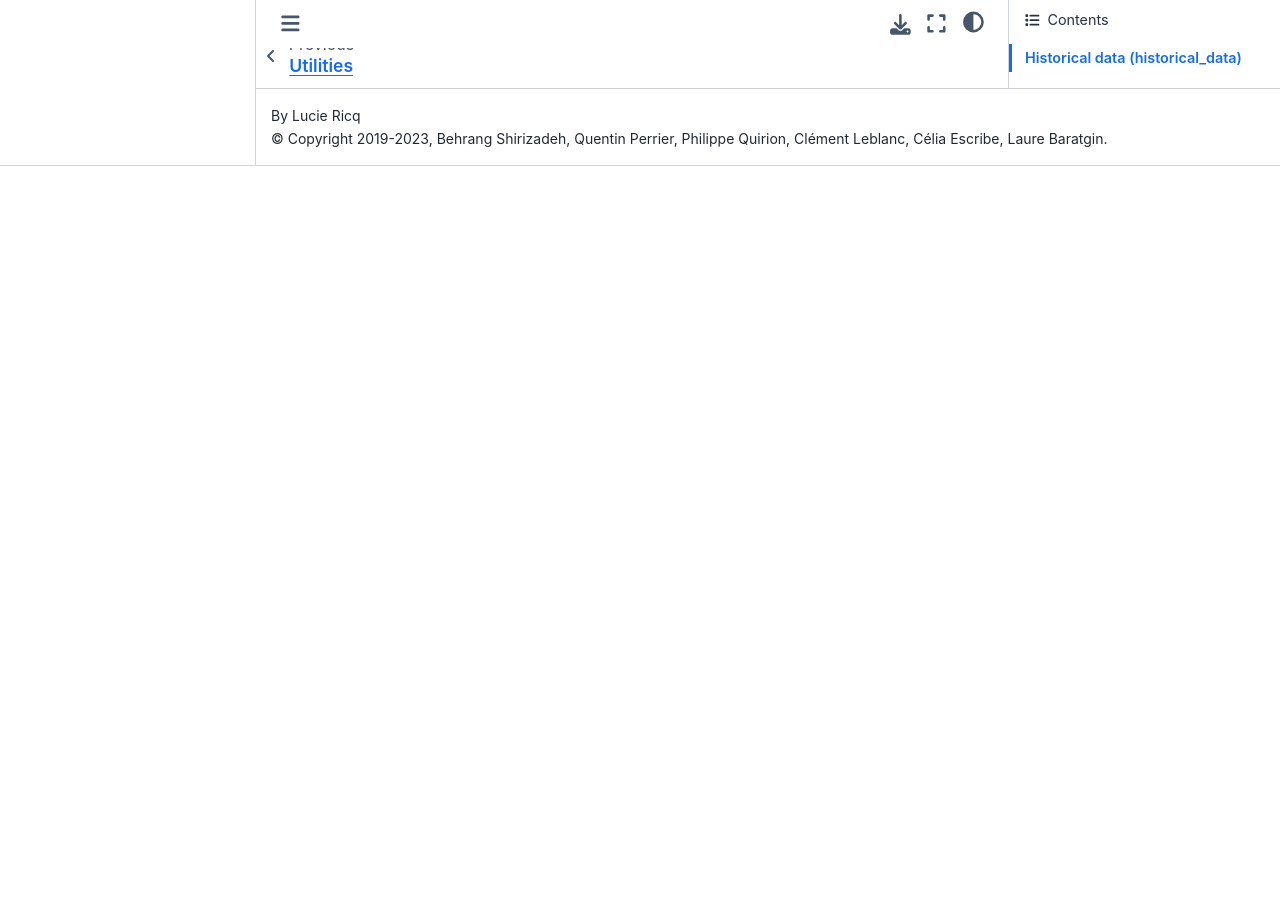
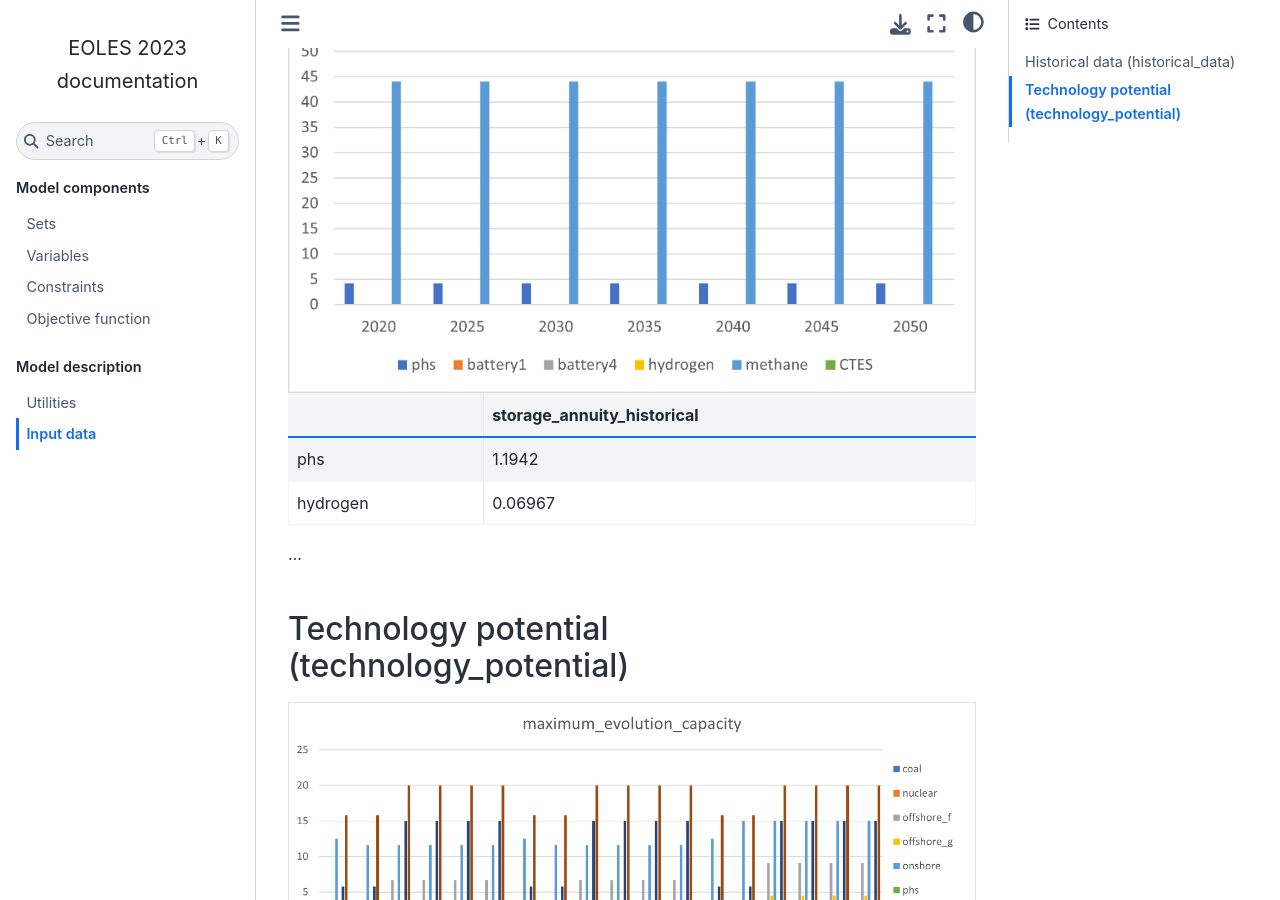
Before and after one commit to LucieRC/EOLES, a Sphinx documentation site: the page built from docs/input_data.rst, in a window 1280 px wide and 900 px high, scrolled down 2161 px. Built offline with Sphinx 7.4.7 and the Sphinx Book theme 1.1.4, drawn with Linux system fonts in a browser that asks for light colours; before the commit the page ends 2327 px from its top, so only the background shows below that.

Commit message:
Change architecture and add technology data

```diff
--- a/docs/input_data.rst
+++ b/docs/input_data.rst
@@ -25,9 +25,27 @@ Each of those subfolders is quickly described below.
 Historical data (historical_data)
 ==================================
 
-.. image:: img/capex_annuity_fOM_historical.png
-.. image:: img/capex_annuity_historical.png
-.. image:: img/existing_capacity_historical.png
-.. image:: img/existing_capacity.png
+.. image:: img/historical_data/capex_annuity_fOM_historical.png
+.. image:: img/historical_data/capex_annuity_historical.png
+.. image:: img/historical_data/existing_capacity_historical.png
+.. image:: img/historical_data/existing_capacity.png
+.. image:: img/historical_data/existing_charging_capacity_historical.png
+.. table::
+   :align: center
+
+   +-----------+----------------------------+
+   |           | storage_annuity_historical |
+   +===========+============================+
+   | phs       | 1.1942                     |
+   +-----------+----------------------------+
+   | hydrogen  | 0.06967                    |
+   +-----------+----------------------------+
 
 ...
+
+
+.. technology_potential:
+
+Technology potential (technology_potential)
+============================================
+.. image:: img/technology_potential/maximum_capacity_evolution.png
```
Also changed, not shown: docs/img/historical_data/capex_annuity_fOM_historical.png (renamed from docs/img/capex_annuity_fOM_historical.png), docs/img/historical_data/capex_annuity_historical.png (renamed from docs/img/capex_annuity_historical.png), docs/img/historical_data/existing_capacity.png (renamed from docs/img/existing_capacity.png), docs/img/historical_data/existing_capacity_historical.png (renamed from docs/img/existing_capacity_historical.png), docs/img/historical_data/existing_charging_capacity_historical.png (added), docs/img/technology_potential/maximum_capacity_evolution.png (added).
